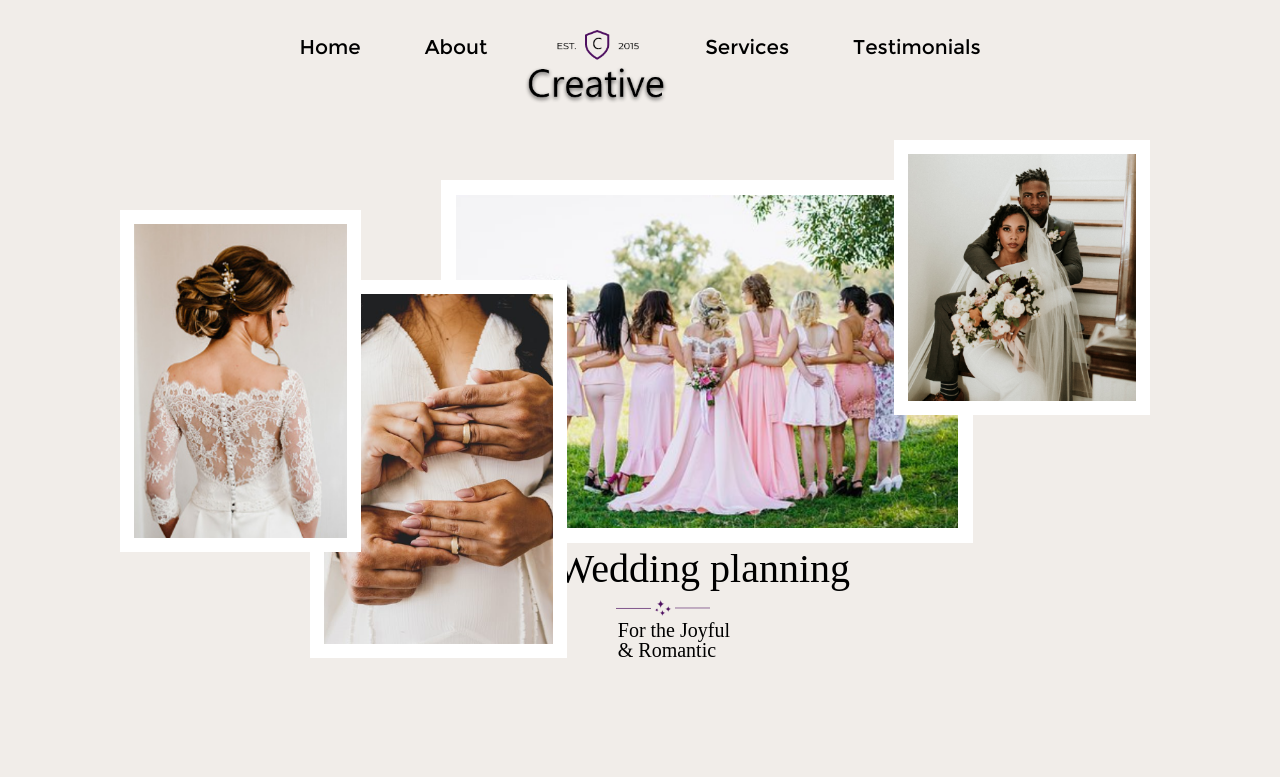
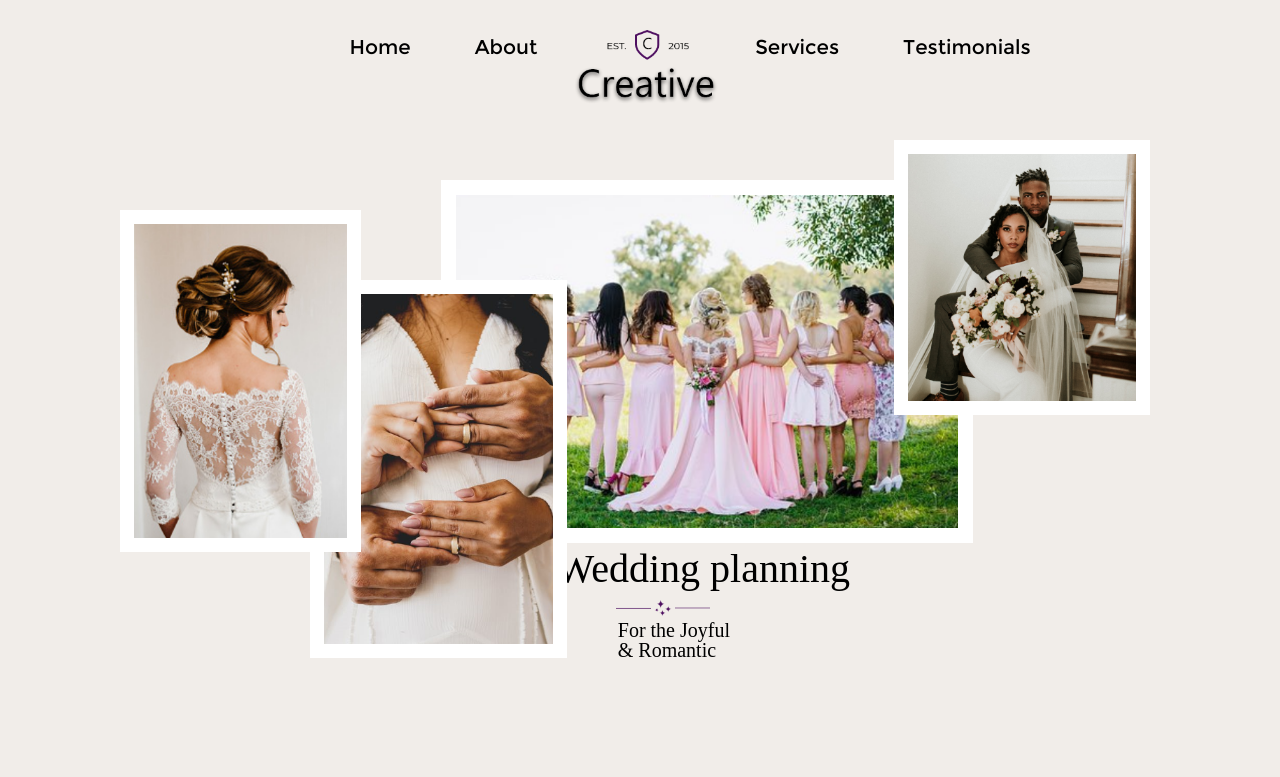
Before and after one commit to EunicaMuchie/Wedding-planning, a plain HTML site: page index.html in a window 1280 px wide. Shown: the top 777 px of the page. Drawn offline with nearby package versions, Linux system fonts and the light colour scheme; a web font is replaced by a local one.

Commit message:
update message

```diff
--- a/css/style.scss
+++ b/css/style.scss
@@ -70,7 +70,7 @@ $div-input-color: rgb(220, 211, 200);
 
 /*nav*/
 nav{background-color:$bg-color;height: 20vh;
- .menu{text-align: center;
+ .menu{text-align: center; margin-left: 100px;
     .menu-items{text-decoration:none; color:rgb(0,0,0); font-family: Regular; padding: 0px 30px; font-size: 20px; position:relative; top:-60px;
     &:hover{color: $hover;}
     }
```
Also changed, not shown: css/style.css, 1 other file.
